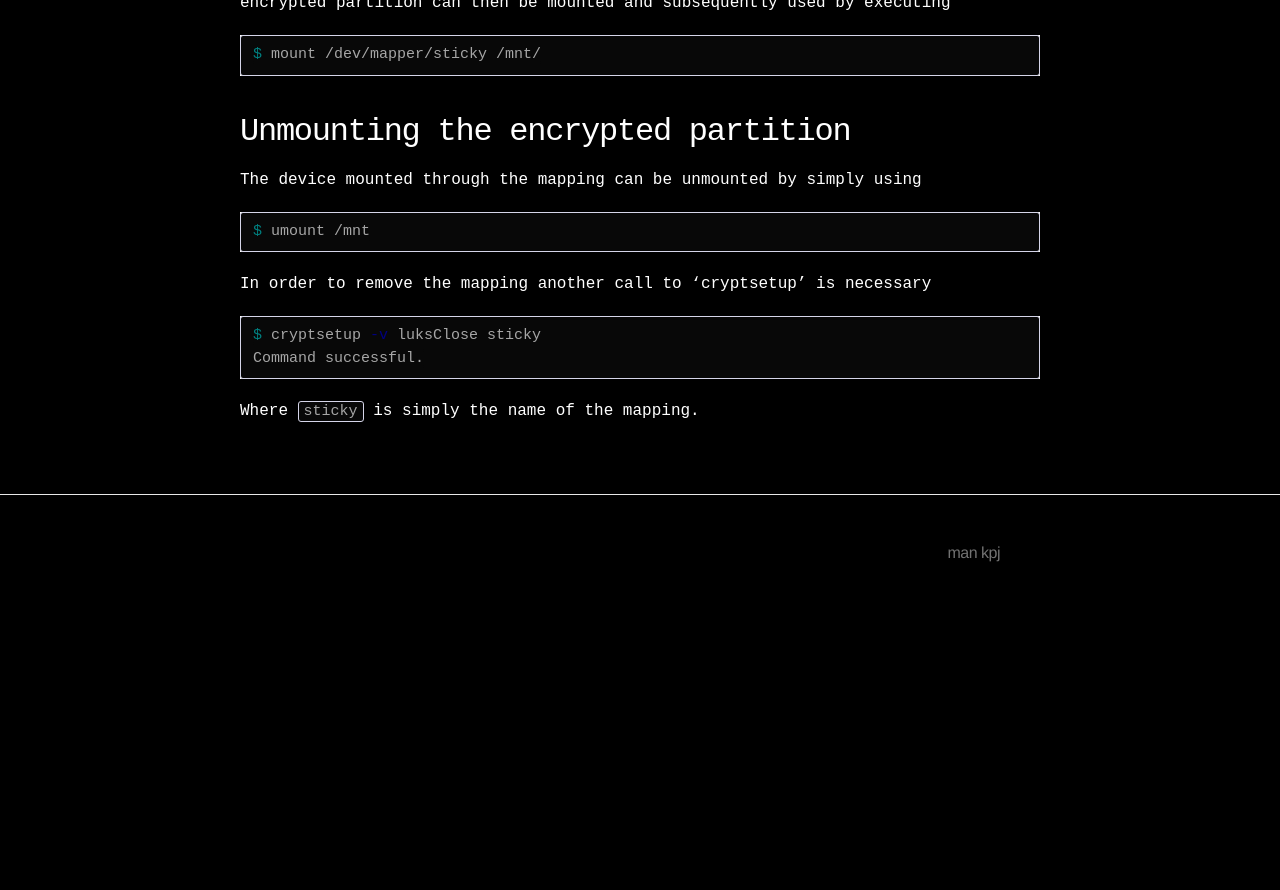
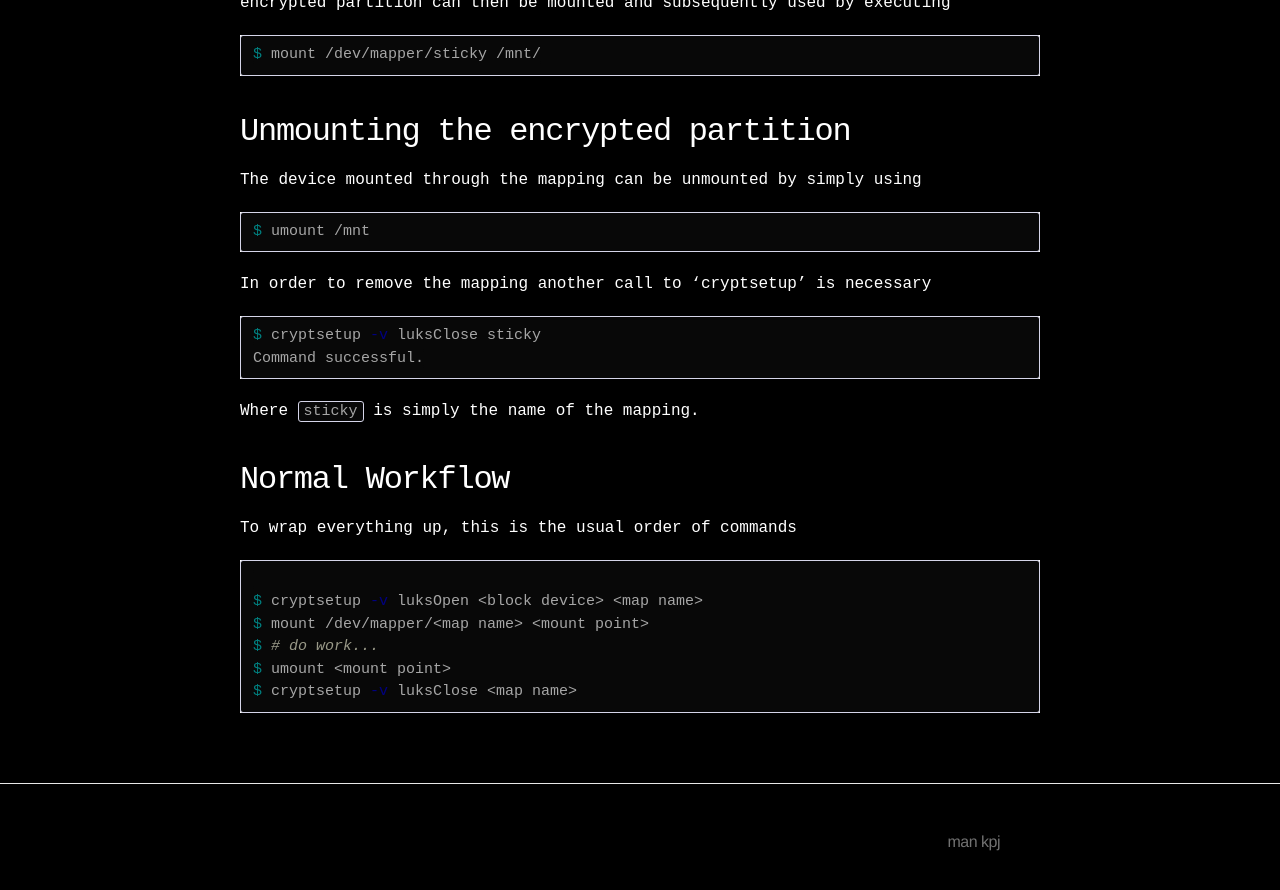
Before and after one commit to kpj/kpj.github.io--old, a Jekyll site: the page built from _posts/2014-08-12-encrypt-partition.md, in a window 1280 px wide and 900 px high, scrolled down 3179 px. Shown: the top 890 px of the window. Built offline with Jekyll 4.4.1, drawn with Linux system fonts in a browser that asks for light colours; before the commit the page ends 3790 px from its top, so only the background shows below that; some of the changed text lies outside the part shown.

Commit message:
Improved post

```diff
--- a/_posts/2014-08-12-encrypt-partition.md
+++ b/_posts/2014-08-12-encrypt-partition.md
@@ -162,3 +162,16 @@ Command successful.
 {% endhighlight %}
 
 Where `sticky` is simply the name of the mapping.
+
+
+Normal Workflow
+---------------
+To wrap everything up, this is the usual order of commands
+
+{% highlight bash %}
+$ cryptsetup -v luksOpen <block device> <map name>
+$ mount /dev/mapper/<map name> <mount point>
+$ # do work...
+$ umount <mount point>
+$ cryptsetup -v luksClose <map name>
+{% endhighlight %}
```
Also changed, not shown: other parts of _posts/2014-08-12-encrypt-partition.md (+1 -1 lines).
